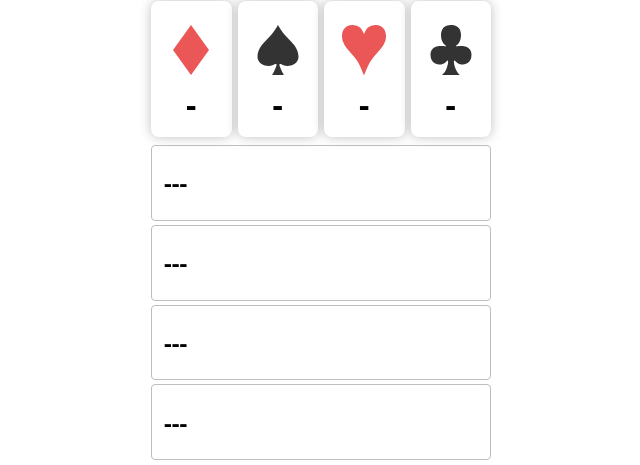
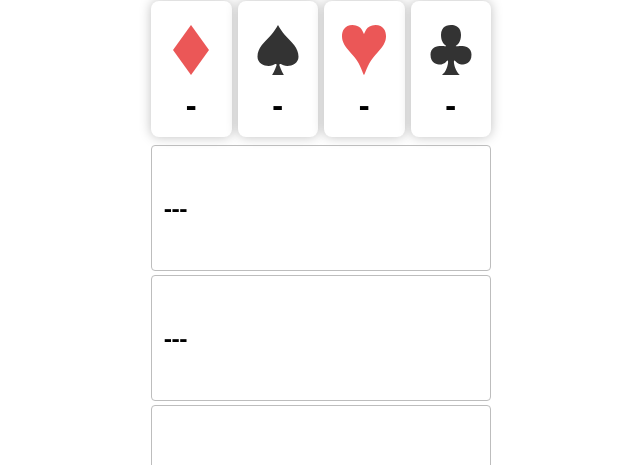
Before and after one commit to elenaficher/Cartas-Calavera.github.io, a plain HTML site: page index.html in a window 1280 px wide. Shown: the part 70-535 px from the top of the page, without its empty margins (319-959 px from the left). Drawn offline with Linux system fonts and the light colour scheme.

Commit message:
Update style.css

```diff
--- a/style.css
+++ b/style.css
@@ -1,16 +1,15 @@
 .bdy {
     display: flex;
-    height: 600px;
+    height: 100vh;
     flex-direction: column;
     justify-content: center;
     align-items: center;
     gap: 8px;
-    flex-shrink: 0;
+    /*flex-shrink: 0;*/
     font-size: 20px;
     font-weight: bold;
     font-family: system-ui, -apple-system, BlinkMacSystemFont, 'Open Sans';
-    margin-left: 8px;
-    margin-right: 8px;
+    margin: 8px;
 }
 
 .section-cards {
```
